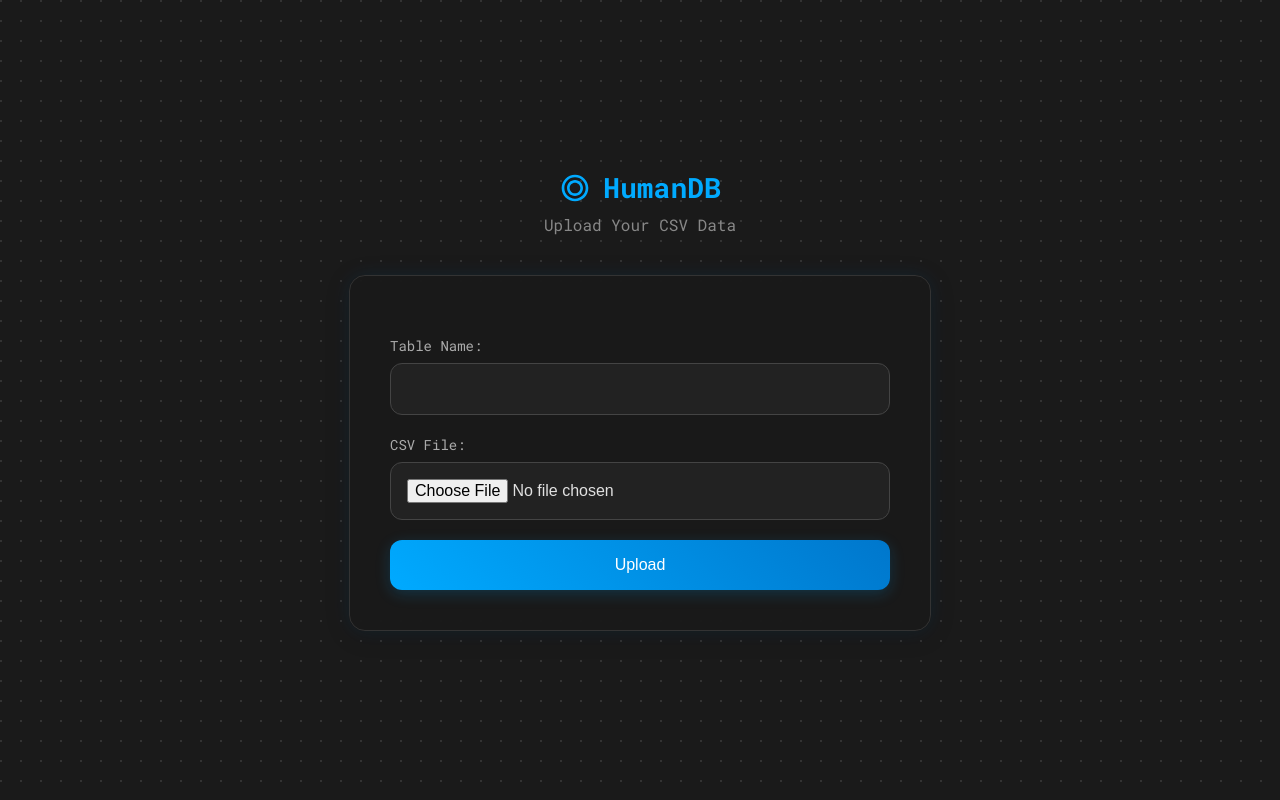
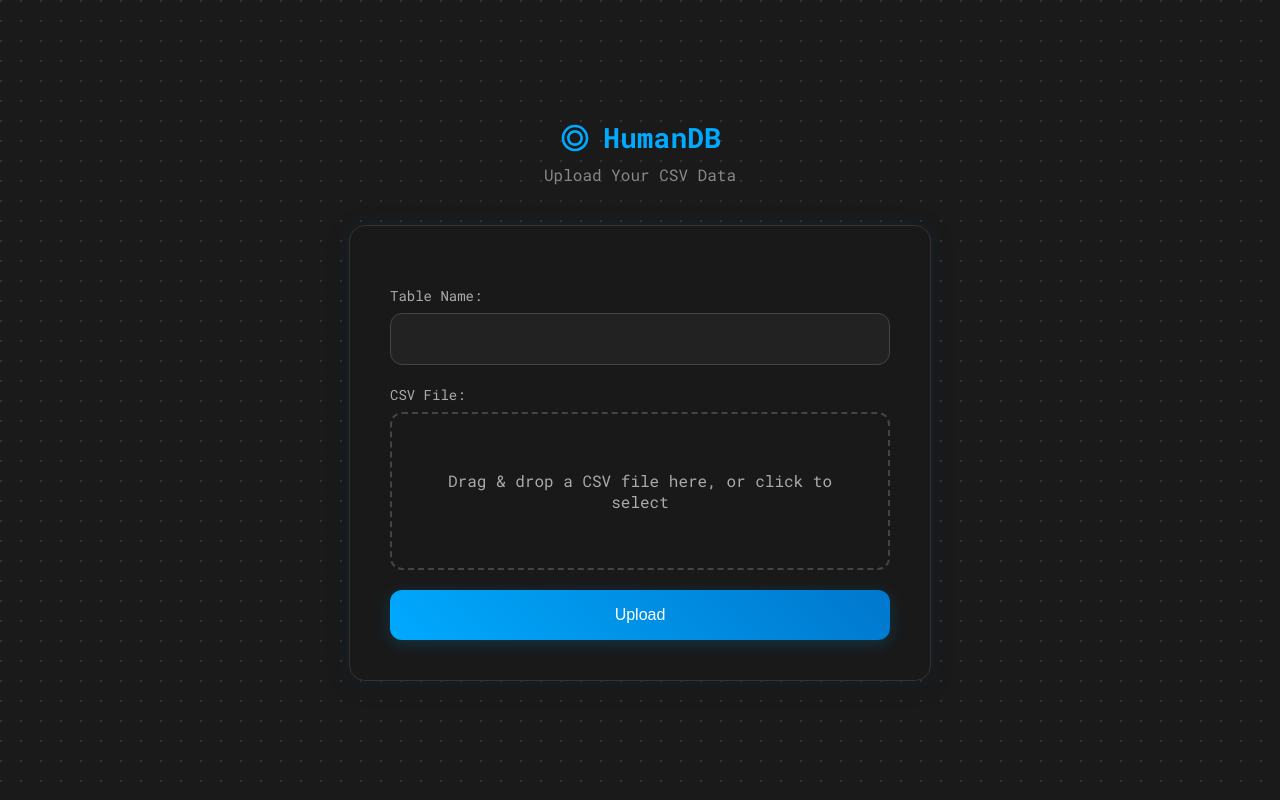
Before and after one commit to maheemschd03/BTP-Main, a Flask app: page /upload in a window 1280 px wide. Run offline with Flask 3, Linux system fonts and the light colour scheme.

Commit message:
improved the upload CSV UX

```diff
--- a/add_csv_data.py
+++ b/add_csv_data.py
@@ -29,7 +29,7 @@
 
         # 3. Upload DataFrame to PostgreSQL
         df.to_sql(table_name, engine, if_exists=if_exists, index=False)
-        return f"✅ Data uploaded successfully to table '{table_name}' in database '{db_name}'."
+        return f"Data uploaded successfully to table '{table_name}' in database '{db_name}'."
 
     except Exception as e:
         return f"❌ Error: {e}"
--- a/app.py
+++ b/app.py
@@ -34,7 +34,7 @@
             table_name = request.form['table_name']
             message = upload_csv_to_postgres(csv_path, table_name)
             flash(message)
-            return redirect(url_for('upload_file'))
+            return redirect(url_for('landing'))
     return render_template('upload.html')
 
 @app.route("/query", methods=["POST"])
--- a/static/upload.css
+++ b/static/upload.css
@@ -128,3 +128,34 @@
     background-color: #333;
     border: 1px solid #444;
 }
+
+/* Drop Zone Styles */
+.drop-zone {
+    border: 2px dashed #444;
+    border-radius: 12px;
+    padding: 40px;
+    text-align: center;
+    cursor: pointer;
+    transition: all 0.3s ease;
+    position: relative;
+}
+
+.drop-zone.dragover {
+    border-color: #00aaff;
+    background-color: rgba(0, 170, 255, 0.1);
+}
+
+.drop-zone-text {
+    color: #aaa;
+    font-size: 16px;
+}
+
+.file-input {
+    display: none;
+}
+
+.file-name {
+    margin-top: 10px;
+    font-size: 14px;
+    color: #00aaff;
+}
--- a/templates/upload.html
+++ b/templates/upload.html
@@ -38,7 +38,11 @@
                 </div>
                 <div class="form-group">
                     <label for="csv_file">CSV File:</label>
-                    <input type="file" id="csv_file" name="csv_file" accept=".csv" required class="prompt-input">
+                    <div class="drop-zone" id="drop-zone">
+                        <p class="drop-zone-text">Drag & drop a CSV file here, or click to select</p>
+                        <input type="file" id="csv_file" name="csv_file" accept=".csv" required class="file-input">
+                        <p class="file-name" id="file-name"></p>
+                    </div>
                 </div>
                 <button type="submit" id="submit-button">
                     <span class="button-text">Upload</span>
@@ -46,5 +50,38 @@
             </form>
         </main>
     </div>
+
+    <script>
+        const dropZone = document.getElementById('drop-zone');
+        const fileInput = document.getElementById('csv_file');
+        const fileNameDisplay = document.getElementById('file-name');
+
+        dropZone.addEventListener('click', () => fileInput.click());
+
+        fileInput.addEventListener('change', () => {
+            if (fileInput.files.length > 0) {
+                fileNameDisplay.textContent = fileInput.files[0].name;
+            }
+        });
+
+        dropZone.addEventListener('dragover', (e) => {
+            e.preventDefault();
+            dropZone.classList.add('dragover');
+        });
+
+        dropZone.addEventListener('dragleave', () => {
+            dropZone.classList.remove('dragover');
+        });
+
+        dropZone.addEventListener('drop', (e) => {
+            e.preventDefault();
+            dropZone.classList.remove('dragover');
+            const files = e.dataTransfer.files;
+            if (files.length > 0) {
+                fileInput.files = files;
+                fileNameDisplay.textContent = files[0].name;
+            }
+        });
+    </script>
 </body>
 </html>
```
Also changed, not shown: static/landing.css (+80 -0 lines), templates/landing.html (+22 -0 lines).
